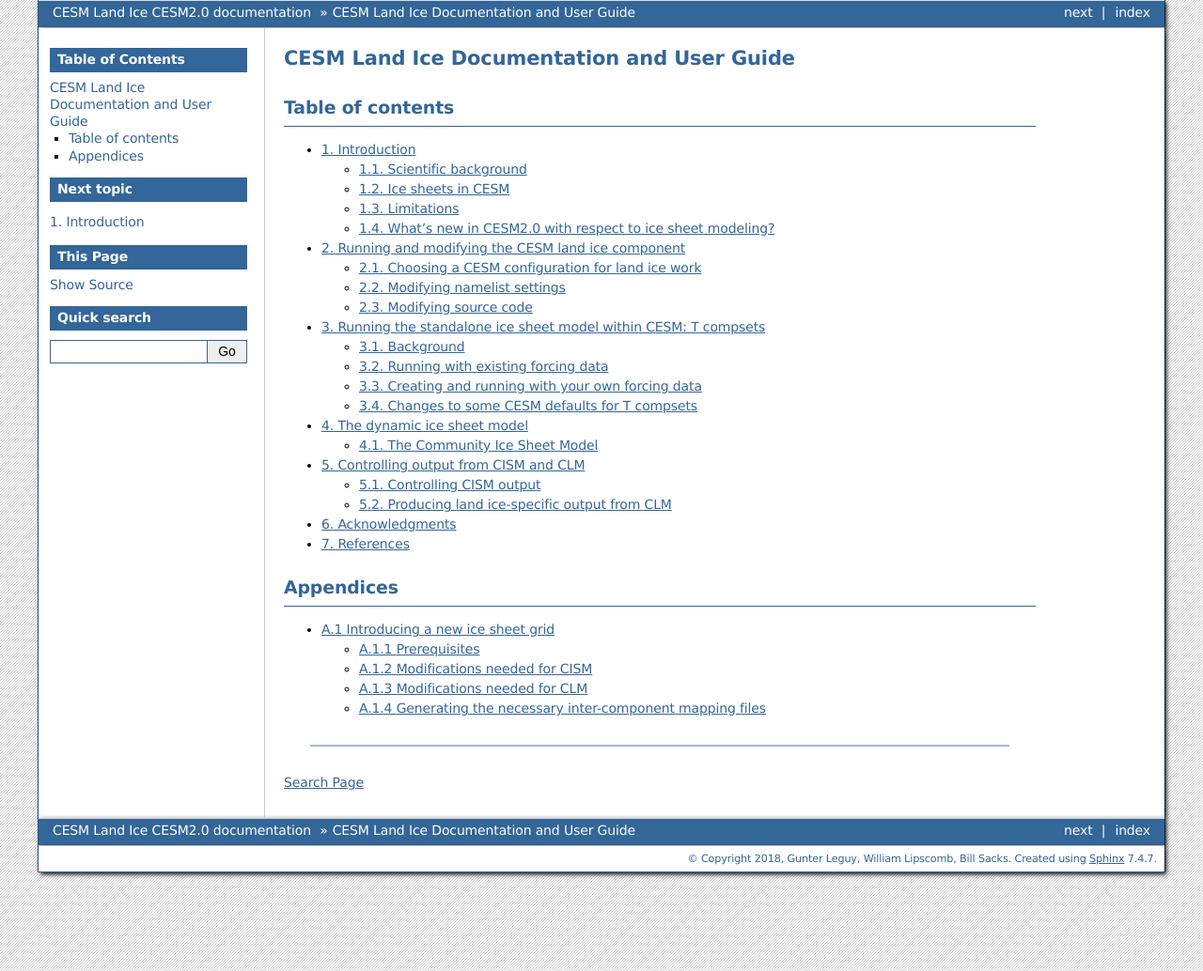
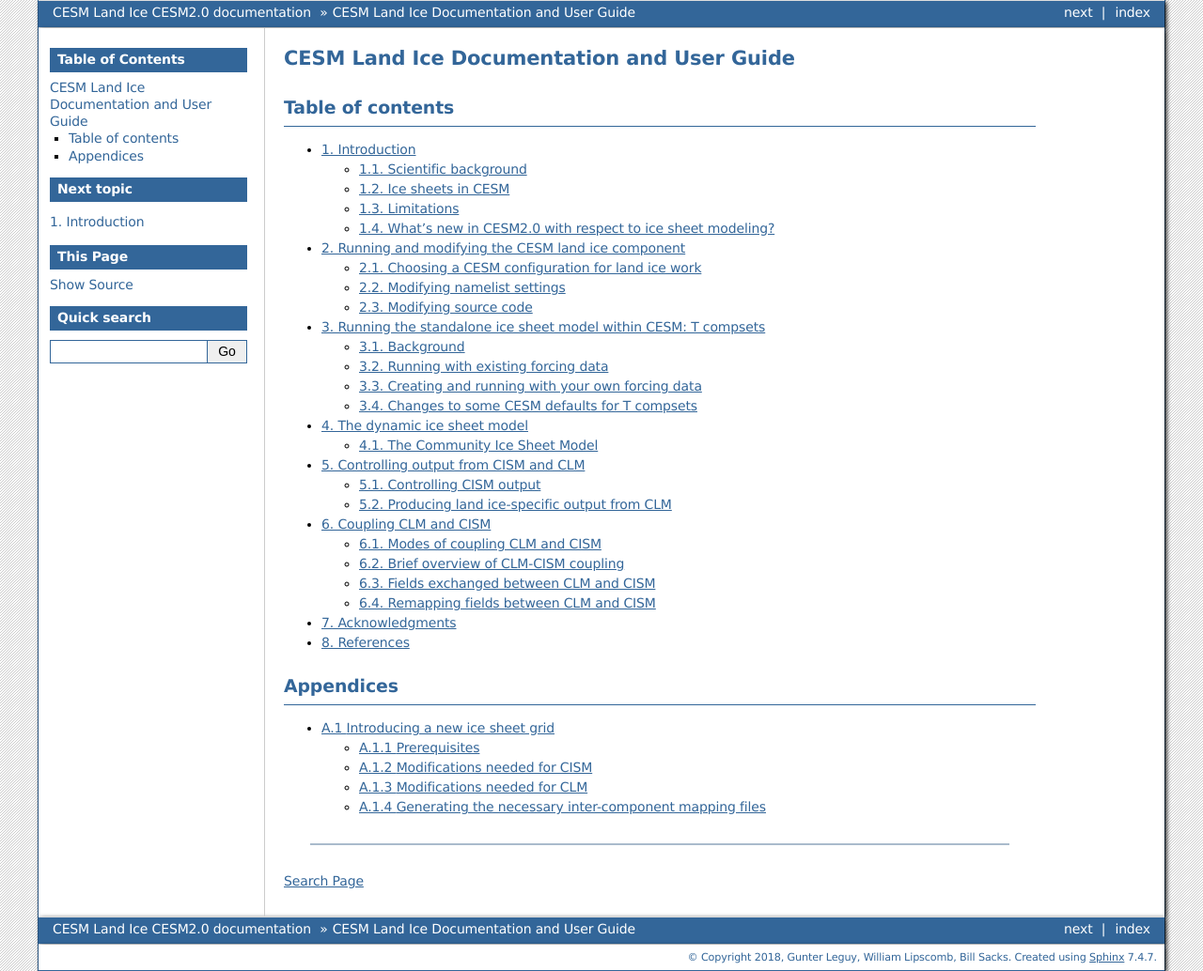
Before and after one commit to ESCOMP/CISM-wrapper, a Sphinx documentation site: the page built from doc/source/index.rst, in a window 1280 px wide. Shown: the whole page at 94% size. Built offline with Sphinx 7.4.7, drawn with Linux system fonts in a browser that asks for light colours; some of the changed lines change nothing that is shown.

Commit message:
Added a new section, 'Coupling CLM and CISM'
I added a new file, clm-cism-coupling.rst, with a section titled "Coupling CLM and CISM".
For now, only the text on remapping SMB from CLM to CISM has been written.
Other section heads are just placeholders.

```diff
--- /dev/null
+++ b/doc/source/clm-cism-coupling.rst
@@ -0,0 +1,157 @@
+.. _clm-cism-coupling:
+
+************************
+Coupling CLM and CISM
+************************
+
+TODO: This section is under construction.  Several section heads are just placeholders for now.
+
+
+==============================
+Modes of coupling CLM and CISM
+==============================
+
+
+One-way (diagnostic) coupling
+-----------------------------
+
+
+Two-way (interactive) coupling
+------------------------------
+
+
+===================================
+Brief overview of CLM-CISM coupling
+===================================
+
+
+
+=====================================
+Fields exchanged between CLM and CISM
+=====================================
+
+CLM to CISM
+-----------
+
+
+CISM to CLM
+-----------
+
+
+Other fields sent from CISM
+---------------------------
+
+
+
+=====================================
+Remapping fields between CLM and CISM
+=====================================
+
+
+Remapping surface mass balance from CLM to CISM
+-----------------------------------------------
+
+As described above, the surface mass balance (SMB) of ice sheets is computed by CLM
+for each column (i.e., elevation class) of each glaciated landunit in each grid cell on the land grid.
+The SMB is then remapped by the coupler to the finer ice sheet grid and passed to CISM.
+When CESM is run with two-way, interactive coupling between glaciers and ice sheets, we want to conserve
+the total amount of water in the system, while also mapping SMB smoothly and accurately between grids.
+
+Specifically, we would like the SMB remapping to satisfy the following requirements:
+
+1. ``Conservation``: For any ice sheet defined by a CISM domain, the sum over CLM grid cells of the SMB sent to the coupler
+   is equal (within machine roundoff) to the sum over CISM grid cells of the SMB received from the coupler.
+   Note that this is a global (i.e., whole-ice-sheet) rather than a local requirement.
+
+2. ``Smoothness``: The remapping is smooth and continuous on the CISM grid, without obvious imprinting of the coarser CLM grid.
+
+3. ``Accuracy``: The SMB applied in CISM at a given location is close to the value computed by CLM at that location
+   and elevation.
+
+4. ``Sign preservation``: Any positive SMB in CLM maps to a positive SMB in CISM, and likewise for negative SMB.
+
+Here we describe the algorithm used by the coupler to satisfy these requirements.  First we introduce some notation:
+
+- ``lfrac`` is the fraction of a CLM grid cell that does not overlap the ocean grid and is treated as land.
+  Since the ocean and land grids are non-conforming, we can have ``0 < lfrac < 1`` in CLM cells near the ocean boundary.
+
+- ``Sg_icemask_g`` is a binary mask on the CISM grid that identifies cells which are ice-covered and/or land-covered,
+  and therefore are eligible to apply a nonzero SMB from CLM.  (Ice-free land cells can have a positive SMB,
+  and ice-covered cells can have an SMB of either sign.)  CISM cells that are ice- and/or land-covered have
+  ``Sg_icemask_g = 1``, and ice-free ocean cells have ``Sg_icemask_g = 0``.
+
+- ``Sg_icemask_l`` is obtained by mapping ``Sg_icemask_g`` from the CISM grid to the CLM grid.
+  Since the grids are different, this mask is not binary; we can have ``0 < Sg_icemask_l < 1``.
+
+- ``g = min(lfrac, Sg_icemask_l)`` is the fraction of CLM-computed SMB that is sent to CISM via the coupler.
+  The remaining SMB is not sent to CISM.  A fraction ``lfrac - g`` is sent by the coupler to the runoff model;
+  this is the fraction of the cell that is land-covered but does not overlap the CISM grid.  The remaining
+  fraction, ``1 - lfrac``, is not sent to either CISM or the runoff model, because any precipitation in
+  the non-land part of a CLM cell has already fallen into the ocean.
+
+- :math:`A_i` is the area of a CLM grid cell.  CLM and the coupler agree on the grid cell area.
+
+- :math:`A_j` is the area of a CISM grid cell according to CISM, and :math:`A_j^c` is the area according to the coupler.
+  These two areas differ because CISM's stereographic projection does not conserve area.
+
+- :math:`f_{ik}` is the fraction of CLM grid cell *i* occupied by glacier ice in elevation class *k*.
+
+- :math:`q_{ik}` is the SMB of CLM grid cell *i* in elevation class *k*.
+
+- :math:`q_j` is the SMB remapped to CISM grid cell *j*.
+
+Using this notation, we can express the conservation requirement (1):
+
+.. math::
+   :label: conservation
+
+   \sum_i{g_i A_i \sum_k{f_{ik} q_{ik}}} = \sum_j{A_j q_j},
+
+where the sum on the LHS is taken over grid cells *i* and columns *k* on the CLM grid, and
+the sum on the RHS is taken over grid cells *j* on the CISM grid.
+
+To additionally satisfy sign preservation (4), Eq. :eq:`conservation` is replaced by two equations:
+one for the accumulation zone (limited to cells and columns with :math:`q > 0`),
+and one for the ablation zone (limited to cells and columns with :math:`q < 0`).
+
+Requirements (2) and (3) are ensured by bilinear remapping in the horizontal plane combined
+with linear interpolation in the vertical. These operations are smooth but not conservative.
+Thus, in order to satisfy all four requirements, bilinear remapping and vertical interpolation
+are followed by a normalization step that guarantees conservation in both the accumulation and ablation zones.
+
+The algorithm proceeds as follows:
+
+1. In CLM, compute the SMB for each grid cell and elevation class (EC) that has nonzero overlap (:math:`g > 0`)
+   with the CISM domain, and send to the coupler.
+
+2. Accumulate and average the SMB for each EC over the CLM-CISM coupling interval
+   (typically 1 year).
+
+3. At the end of the coupling interval, compute the total SMB in the accumulation and ablation zones of CLM.
+
+4. For each EC, do a bilinear remapping of SMB from the CLM grid to the CISM grid.
+
+5. For each CISM grid cell, do a linear interpolation in elevation space between adjacent ECs, to compute
+   the SMB at the CISM cell elevation.  If a cell lies above or below the range of elevations in the
+   various ECs, values from the highest and lowest ECs are extrapolated.  *Note: State whether this
+   is a linear extrapolation from the two highest and lowest ECs, or simply an extension of the highest and lowest values.*
+
+6. Compute the total (uncorrected) SMB in the accumulation and ablation zones of CISM.
+
+7. Apply a normalization correction for conservation.  For example, suppose
+   :math:`Q_{\text{acc}}^{\text{clm}} = 1.05 \, Q_{\text{acc}}^{\text{cism}}`,
+   where :math:`Q_{\text{acc}}` is the total SMB in the accumulation zone of a given model.
+   Then in every CISM cell that lies in the accumulation zone, we would multiply the SMB by
+   :math:`Q_{\text{acc}}^{\text{clm}}\, / \, Q_{\text{acc}}^{\text{cism}} = 1.05` (and similarly for the ablation zone).
+
+8. Send the normalized SMB on the CISM grid to CISM.
+
+Step 1 is done in CLM at every time step.  The other steps are done in the coupler, with steps 3-8
+carried out at the end of the coupling interval.
+
+In practice, normalization factors usually fall between 0.9 and 1.1 at typical CESM global grid resolutions
+of :math:`\sim 1^\circ`.  Thus, if an SMB of 1 m/yr is computed in CLM, the downscaled SMB in CISM might differ
+by up to 10%.  If we used conservative rather than bilinear remapping, differences also would be up to about 10%,
+because of area distortions on CISM's polar stereographic grid.
+Thus the local errors for bilinear remapping and renormalization are similar to the local errors for conservative remapping.
+Bilinear remapping, however, is far smoother; smoothness is obtained at the cost of local conservation.
--- a/doc/source/index.rst
+++ b/doc/source/index.rst
@@ -22,6 +22,7 @@
    t-compsets.rst
    dynamic-ice-sheet-model.rst
    controlling-output.rst
+   clm-cism-coupling.rst
    acknowledgements.rst
    references.rst
 
```
